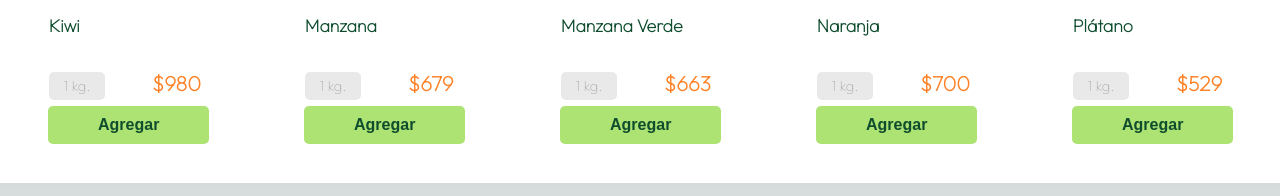
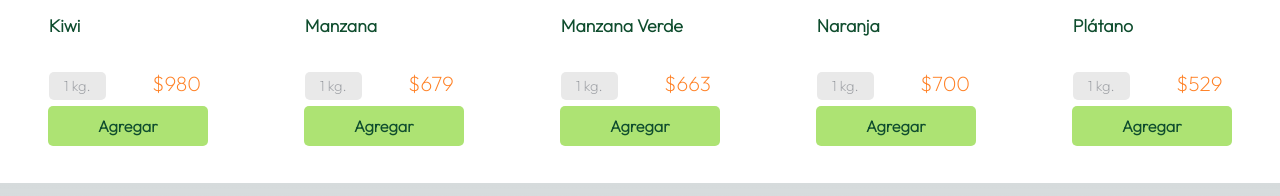
Before and after one commit to pvelaskez/Proyecto-1, a Next.js app: page / in a window 1280 px wide. Shown: the part 227-423 px from the top of the page. Built offline with nearby package versions, Linux system fonts and the light colour scheme.

Commit message:
cambio de fuente Button

```diff
--- a/src/components/atoms/Button.js
+++ b/src/components/atoms/Button.js
@@ -17,6 +17,7 @@ const Button = () => {
         margin-top: 10px;
         margin-left: 20px;
         font-weight: bold;
+        font-family: 'Outfit', sans-serif;
 
     }
 
--- a/src/components/atoms/Card.js
+++ b/src/components/atoms/Card.js
@@ -5,7 +5,7 @@ import Button from './Button'
 
 const Card = (props) => {
   return (
-
+    <>
     <Cards>
         <Image src= {props.data.img} alt=""/>
         <figcaption>
@@ -15,6 +15,8 @@ const Card = (props) => {
             <Peso>1 kg.</Peso><Precio >{props.data.precio}</Precio>
         <Button />
     </Cards>
+
+    </>
   )
 }
 
@@ -47,7 +49,6 @@ color: rgb(15, 77, 46);
 const Precio = styled.a
 `
 font-size: 1.3rem;
-font-weight: 600;
 color: rgb(255, 129, 38);
 border-radius: 5px;
 
--- a/src/pages/index.js
+++ b/src/pages/index.js
@@ -15,8 +15,8 @@ export default function Home() {
         <meta name="viewport" content="width=device-width, initial-scale=1" />
         <link rel="icon" href="/favicon.ico" />
         <link rel="preconnect" href="https://fonts.googleapis.com"/>
-<link rel="preconnect" href="https://fonts.gstatic.com" crossorigin/>
-<link href="https://fonts.googleapis.com/css2?family=Outfit:wght@100&display=swap" rel="stylesheet"/>
+        <link rel="preconnect" href="https://fonts.gstatic.com" crossorigin/>
+        <link href="https://fonts.googleapis.com/css2?family=Outfit:wght@200&display=swap" rel="stylesheet"/>
       </Head>
       <header>
 
--- a/src/styles/globals.css
+++ b/src/styles/globals.css
@@ -81,6 +81,7 @@ html,
 body {
   max-width: 100vw;
   overflow-x: hidden;
+
 }
 
 body {
```
